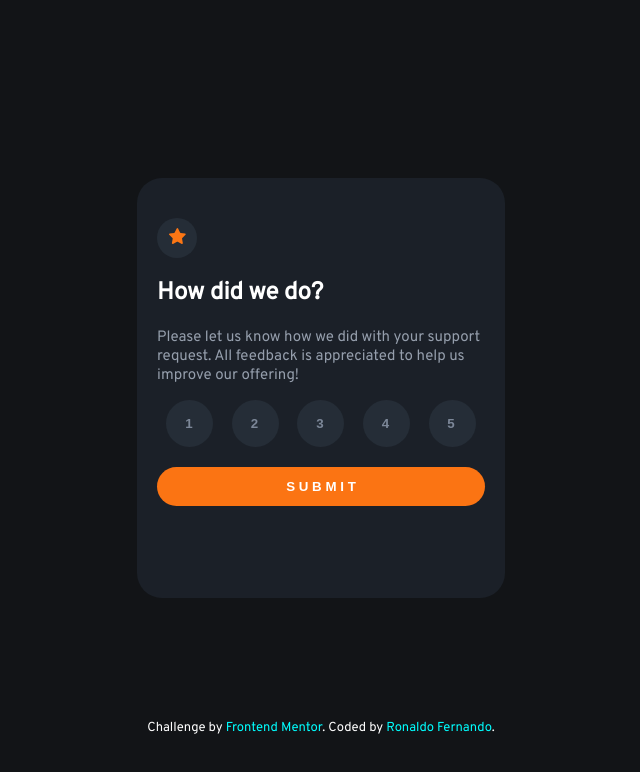
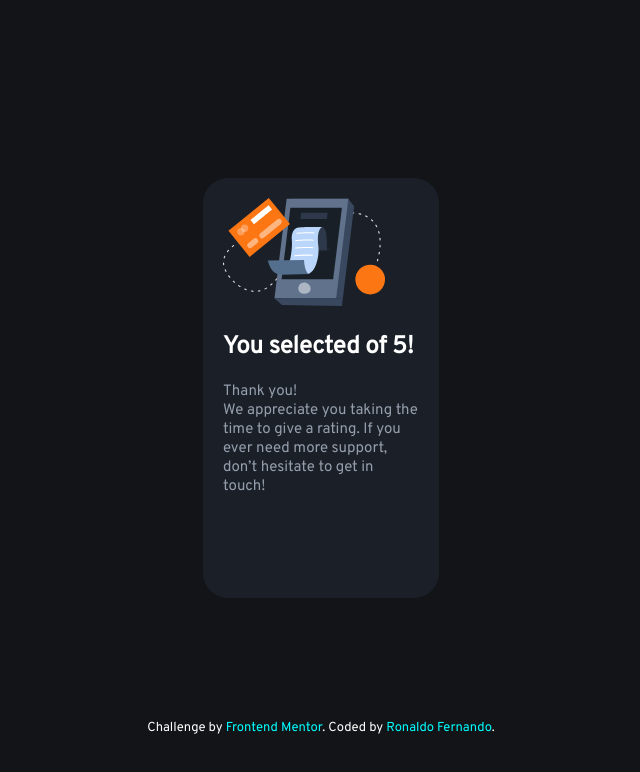
Before and after one commit to ronaldof16/Componente, a plain HTML site: page index.html in a window 1280 px wide. Both pictures are taken after a click on the input "S u b m i t". Shown: the whole page, without its empty margins (319-959 px from the left). Drawn offline with Linux system fonts and the light colour scheme.

Commit message:
criação do arquivo script.js

```diff
--- a/index.html
+++ b/index.html
@@ -40,5 +40,7 @@
     Challenge by <a href="https://www.frontendmentor.io?ref=challenge" target="_blank">Frontend Mentor</a>.
     Coded by <a href="https://github.com/ronaldof16">Ronaldo Fernando</a>.
   </footer>
+
+  <script src="script.js"></script>
 </body>
 </html>
--- /dev/null
+++ b/script.js
@@ -0,0 +1,9 @@
+let obrigado = document.querySelector('.agradecimento');
+let submit = document.querySelector('.enviar');
+let telaInicial = document.querySelector('.principal');
+let nota = document.querySelectorAll('.nota');
+
+submit.addEventListener('click', function() {
+    telaInicial.style.display = 'none';
+    obrigado.style.display = 'block';
+});
```
